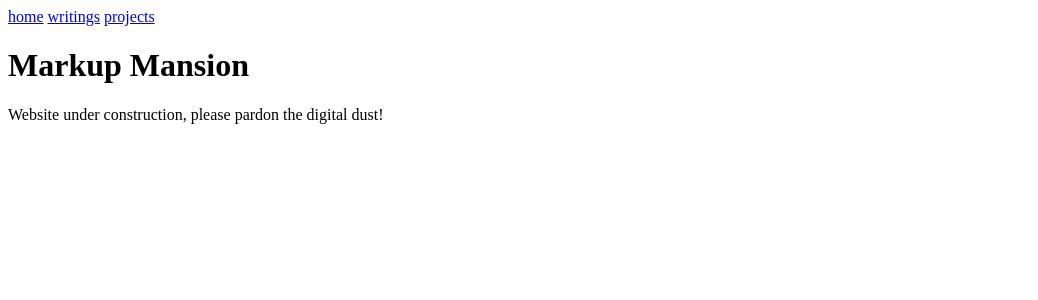
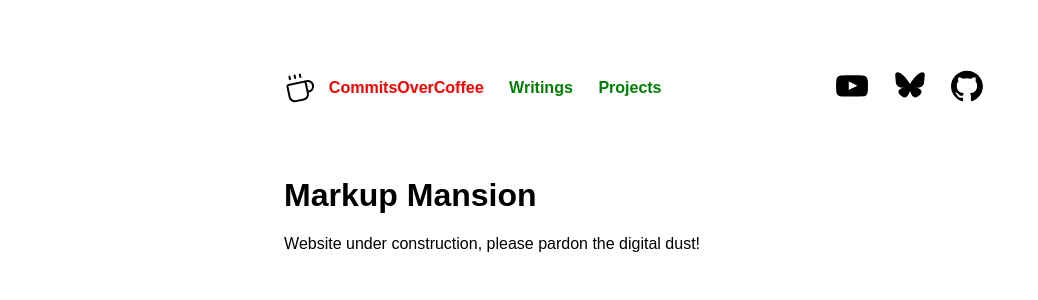
Before and after one commit to commitsovercoffee/markup-mansion, a SvelteKit app: page / in a window 1280 px wide. Shown: the top 300 px of the page, without its empty margins (0-1038 px from the left). Built offline with nearby package versions, Linux system fonts and the light colour scheme.

Commit message:
adds nav bar

```diff
--- a/package.json
+++ b/package.json
@@ -26,5 +26,8 @@
 		"prettier-plugin-svelte": "^3.3.3",
 		"svelte": "^5.0.0",
 		"vite": "^6.0.0"
+	},
+	"dependencies": {
+		"@fontsource-variable/overpass": "^5.1.2"
 	}
 }
--- a/src/app.html
+++ b/src/app.html
@@ -10,3 +10,10 @@
 		<div style="display: contents">%sveltekit.body%</div>
 	</body>
 </html>
+
+<style>
+	body {
+		margin: 0;
+		font-family: 'Overpass Variable', sans-serif;
+	}
+</style>
--- /dev/null
+++ b/src/lib/Nav.svelte
@@ -0,0 +1,125 @@
+<script>
+	import { page } from '$app/state';
+	const links = ['CommitsOverCoffee', 'Writings', 'Projects'];
+</script>
+
+<nav>
+	<div>
+		<svg
+			xmlns="http://www.w3.org/2000/svg"
+			width="100%"
+			height="100%"
+			viewBox="0 0 24 24"
+			fill="none"
+			stroke="currentColor"
+			stroke-width="1.5"
+			stroke-linecap="round"
+			stroke-linejoin="round"
+			class="logo"
+			><path d="M10 2v2" /><path d="M14 2v2" /><path
+				d="M16 8a1 1 0 0 1 1 1v8a4 4 0 0 1-4 4H7a4 4 0 0 1-4-4V9a1 1 0 0 1 1-1h14a4 4 0 1 1 0 8h-1"
+			/><path d="M6 2v2" /></svg
+		>
+
+		{#each links as link}
+			<a
+				style:--link-color={page.url.pathname == '/' && link == 'CommitsOverCoffee'
+					? 'red'
+					: page.url.pathname.slice(1) == link.toLowerCase()
+						? 'red'
+						: 'green'}
+				href="/{link == 'CommitsOverCoffee' ? '' : link.toLowerCase()}">{link}</a
+			>
+		{/each}
+	</div>
+
+	<div>
+		<a
+			aria-label="Youtube profile for commitsovercoffee"
+			href="https://www.youtube.com/@commitsovercoffee"
+			target="_blank"
+		>
+			<svg width="100%" height="100%" viewBox="0 0 24 16" class="hover:fill-[staticColor]">
+				<g>
+					<path
+						d="M 9.96875 15.9375 C 5.410156 15.859375 3.855469 15.785156 2.898438 15.601562 C 2.25 15.476562 1.6875 15.199219 1.273438 14.800781 C 0.957031 14.496094 0.703125 14.035156 0.503906 13.390625 C 0.335938 12.859375 0.269531 12.414062 0.175781 11.328125 C 0.0351562 8.875 0 6.871094 0.175781 4.632812 C 0.324219 3.394531 0.394531 1.929688 1.367188 1.070312 C 1.828125 0.671875 2.363281 0.414062 2.964844 0.304688 C 3.902344 0.136719 7.894531 0.00390625 12.03125 0.00390625 C 16.160156 0.00390625 20.164062 0.136719 21.101562 0.304688 C 21.851562 0.441406 22.554688 0.839844 22.96875 1.355469 C 23.855469 2.683594 23.871094 4.332031 23.960938 5.621094 C 24 6.234375 24 9.726562 23.960938 10.339844 C 23.824219 12.378906 23.710938 13.097656 23.390625 13.847656 C 23.195312 14.316406 23.023438 14.566406 22.734375 14.84375 C 22.277344 15.269531 21.695312 15.550781 21.0625 15.652344 C 17.121094 15.933594 13.769531 15.996094 9.96875 15.9375 Z M 16.007812 7.75 C 13.816406 6.636719 11.714844 5.601562 9.566406 4.535156 L 9.566406 10.925781 C 11.824219 9.761719 14.207031 8.691406 16.019531 7.738281 Z M 16.007812 7.75 "
+					/>
+				</g>
+			</svg>
+		</a>
+		<a
+			aria-label="Bluesky profile for commitsovercoffee"
+			href="https://bsky.app/profile/commitsovercoffee.com"
+			target="_blank"
+		>
+			<svg width="100%" height="100%" viewBox="0 0 24 26">
+				<g>
+					<path
+						d="M 5.203125 3.160156 C 7.953125 5.164062 10.914062 9.226562 12 11.40625 L 12 17.167969 C 12 17.046875 11.953125 17.183594 11.847656 17.484375 C 11.277344 19.097656 9.066406 25.40625 4 20.363281 C 1.332031 17.710938 2.566406 15.054688 7.421875 14.253906 C 4.644531 14.710938 1.523438 13.953125 0.667969 10.984375 C 0.421875 10.128906 0 4.863281 0 4.152344 C 0 0.59375 3.21875 1.710938 5.203125 3.160156 Z M 18.796875 3.160156 C 16.046875 5.164062 13.085938 9.226562 12 11.40625 L 12 17.167969 C 12 17.046875 12.046875 17.183594 12.152344 17.484375 C 12.722656 19.097656 14.933594 25.40625 20 20.363281 C 22.667969 17.710938 21.433594 15.054688 16.578125 14.253906 C 19.355469 14.710938 22.476562 13.953125 23.332031 10.984375 C 23.578125 10.128906 24 4.863281 24 4.152344 C 24 0.59375 20.785156 1.710938 18.796875 3.160156 Z M 18.796875 3.160156 "
+					/>
+				</g>
+			</svg>
+		</a>
+		<a
+			aria-label="Github profile for commitsovercoffee"
+			href="https://github.com/commitsovercoffee"
+			target="_blank"
+		>
+			<svg width="100%" height="100%" viewBox="0 0 24 23">
+				<g>
+					<path
+						d="M 11.953125 0 C 5.351562 0 0 5.273438 0 11.777344 C 0 16.980469 3.425781 21.394531 8.175781 22.949219 C 8.773438 23.058594 8.992188 22.695312 8.992188 22.382812 C 8.992188 22.101562 8.980469 21.175781 8.976562 20.191406 C 5.648438 20.902344 4.949219 18.800781 4.949219 18.800781 C 4.402344 17.441406 3.621094 17.078125 3.621094 17.078125 C 2.535156 16.347656 3.703125 16.363281 3.703125 16.363281 C 4.902344 16.445312 5.535156 17.578125 5.535156 17.578125 C 6.601562 19.375 8.332031 18.855469 9.011719 18.554688 C 9.121094 17.792969 9.429688 17.273438 9.773438 16.980469 C 7.117188 16.683594 4.324219 15.671875 4.324219 11.160156 C 4.324219 9.875 4.792969 8.824219 5.558594 8 C 5.433594 7.703125 5.023438 6.503906 5.671875 4.882812 C 5.671875 4.882812 6.675781 4.566406 8.960938 6.089844 C 9.914062 5.828125 10.9375 5.699219 11.953125 5.695312 C 12.96875 5.699219 13.992188 5.828125 14.949219 6.089844 C 17.230469 4.566406 18.230469 4.882812 18.230469 4.882812 C 18.882812 6.503906 18.472656 7.703125 18.347656 8 C 19.117188 8.824219 19.578125 9.875 19.578125 11.160156 C 19.578125 15.683594 16.78125 16.679688 14.121094 16.972656 C 14.550781 17.335938 14.933594 18.054688 14.933594 19.152344 C 14.933594 20.726562 14.917969 21.996094 14.917969 22.382812 C 14.917969 22.695312 15.132812 23.0625 15.738281 22.949219 C 20.488281 21.390625 23.90625 16.976562 23.90625 11.777344 C 23.90625 5.273438 18.554688 0 11.953125 0 "
+					/>
+				</g>
+			</svg>
+		</a>
+	</div>
+</nav>
+
+<style>
+	.logo {
+		rotate: -12deg;
+		transition: rotate 0.3s ease;
+	}
+
+	.logo:hover {
+		rotate: 0deg;
+	}
+
+	nav {
+		display: flex;
+		flex-direction: row;
+		justify-content: space-between;
+		align-items: center;
+		margin: 4em 0em;
+		width: 100%;
+	}
+
+	div {
+		display: flex;
+		flex-direction: row;
+	}
+
+	svg {
+		height: 32px;
+		width: 32px;
+	}
+
+	a > svg:hover {
+		fill: gray;
+		transition: fill 0.3s ease;
+	}
+
+	a {
+		padding: 0.4em;
+		margin: 0 0.4em;
+		font-weight: 600;
+		text-decoration: none;
+		color: var(--link-color);
+		transition: color 0.3s ease;
+	}
+
+	a:hover {
+		color: gray;
+	}
+</style>
--- a/src/routes/+layout.svelte
+++ b/src/routes/+layout.svelte
@@ -1,11 +1,18 @@
 <script>
+	import Nav from '$lib/Nav.svelte';
+	import '@fontsource-variable/overpass'; // 100-900
 	let { children } = $props();
 </script>
 
-<nav>
-	<a href="/">home</a>
-	<a href="/writings">writings</a>
-	<a href="/projects">projects</a>
-</nav>
+<main>
+	<Nav />
 
-{@render children()}
+	{@render children()}
+</main>
+
+<style>
+	main {
+		width: 80ch;
+		margin: auto;
+	}
+</style>
```
Also changed, not shown: 1 other file (tests, documents, lock files or other folders).
